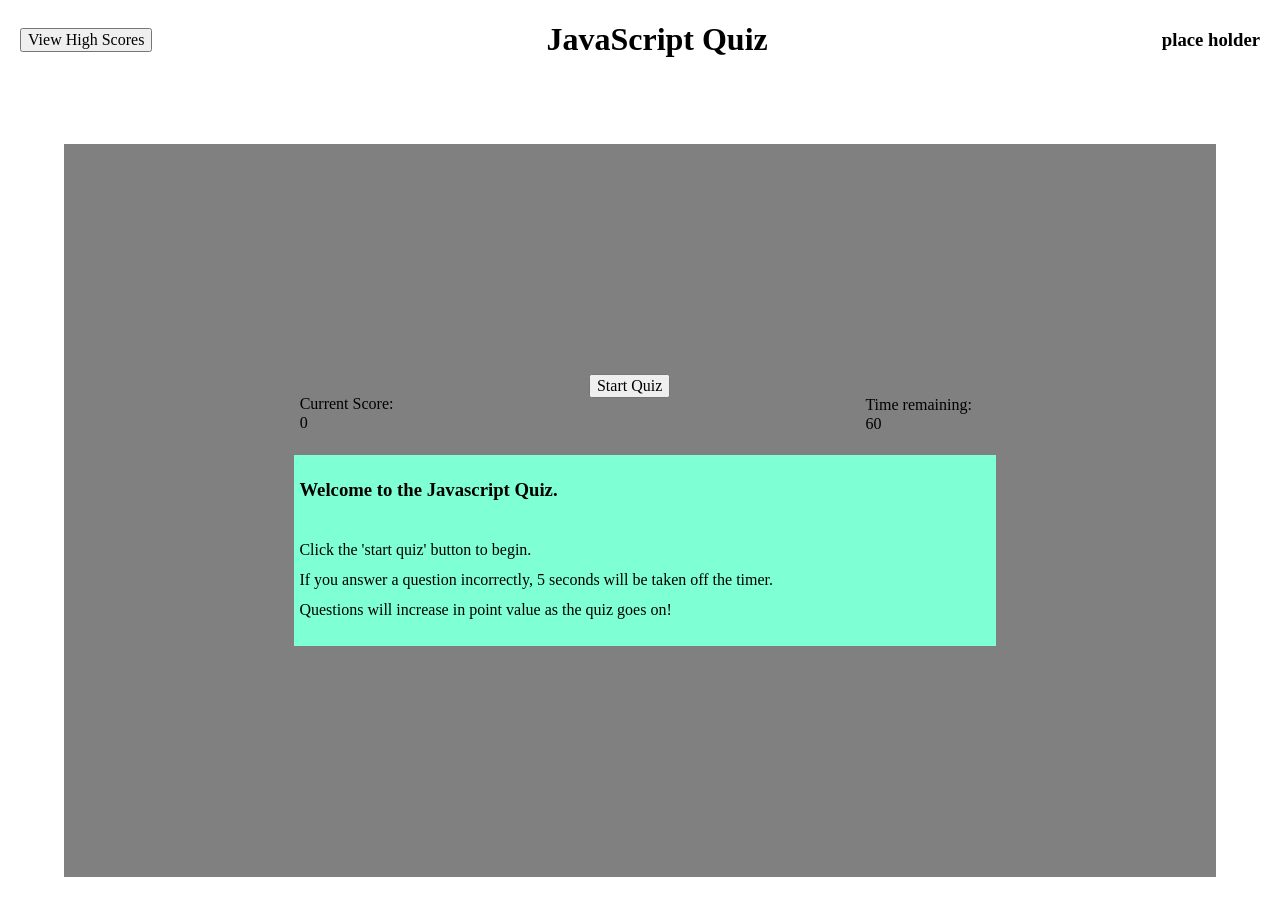
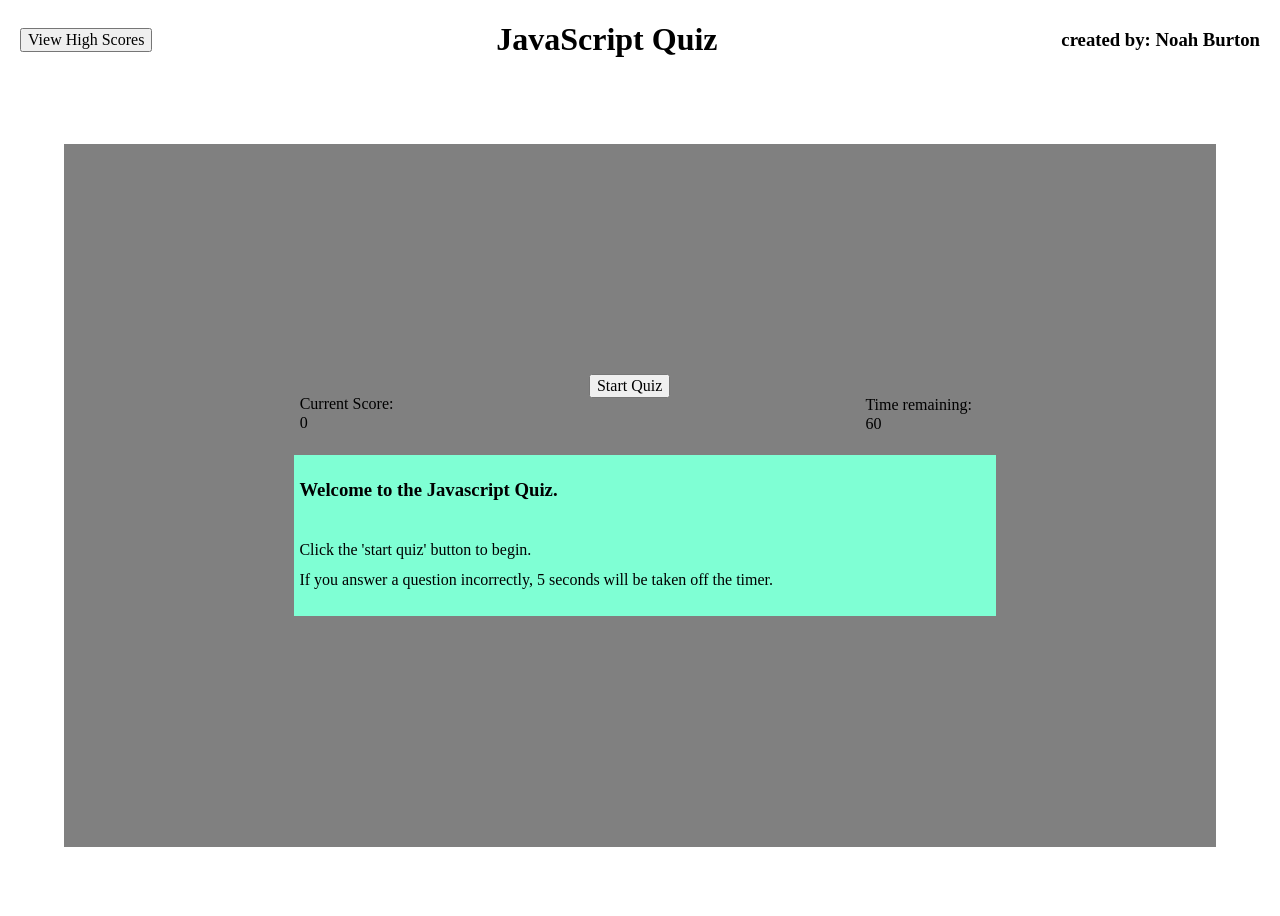
Before and after one commit to NoahAaronBurton/js-quiz, a plain HTML site: page index.html in a window 1280 px wide. Drawn offline with nearby package versions, Linux system fonts and the light colour scheme.

Commit message:
finals edits to index.html

```diff
--- a/index.html
+++ b/index.html
@@ -12,7 +12,7 @@
     <header id="highscores">
         <button id="highscore-button">View High Scores</button>
         <h1>JavaScript Quiz</h1>
-        <h3>place holder</h3>
+        <h3>created by: Noah Burton</h3>
     </header>
     <main>
         <div class="container">
@@ -29,7 +29,7 @@
             </div>
          <div id="quiz-box">
             <h3 id="quiz-text">Welcome to the Javascript Quiz.</h3>
-            <p id="quiz-subtitle">Click the 'start quiz' button to begin. <br> If you answer a question incorrectly, 5 seconds will be taken off the timer. <br> Questions will increase in point value as the quiz goes on!</p>
+            <p id="quiz-subtitle">Click the 'start quiz' button to begin. <br> If you answer a question incorrectly, 5 seconds will be taken off the timer.</p>
 
 
          </div>
```
